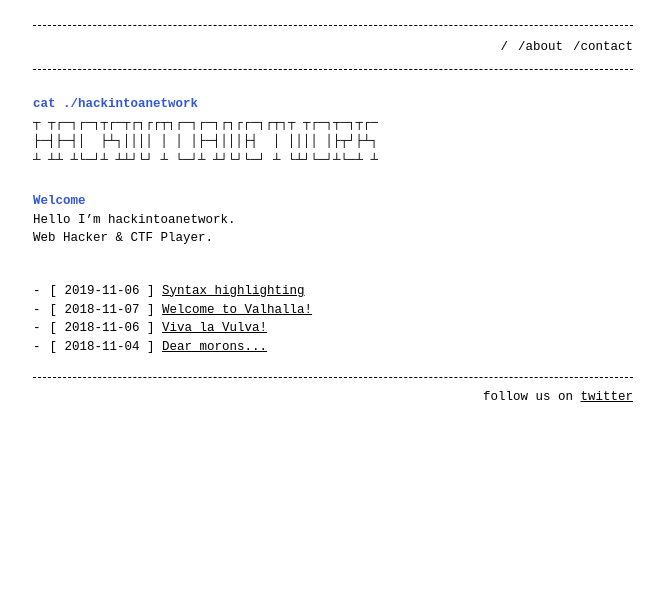
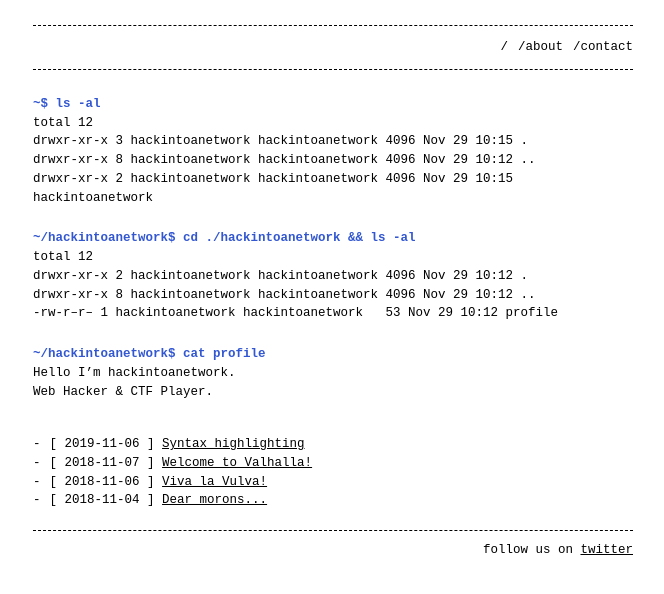
Before and after one commit to hackintoanetwork/hackintoanetwork.github.io, a Jekyll site: the page built from index.md, in a window 1280 px wide. Shown: the top 594 px of the page, without its empty margins (307-971 px from the left). Built offline with Jekyll 4.4.1, drawn with Linux system fonts in a browser that asks for light colours.

Commit message:
Update index.md

```diff
--- a/index.md
+++ b/index.md
@@ -3,14 +3,21 @@ title: /
 layout: home
 permalink: /
 ---
+# ~$ ls -al
 
-# cat ./hackintoanetwork
+total 12
+drwxr-xr-x 3 hackintoanetwork hackintoanetwork 4096 Nov 29 10:15 .
+drwxr-xr-x 8 hackintoanetwork hackintoanetwork 4096 Nov 29 10:12 ..
+drwxr-xr-x 2 hackintoanetwork hackintoanetwork 4096 Nov 29 10:15 hackintoanetwork
 
-┬ ┬┌─┐┌─┐┬┌─┬┌┐┌┌┬┐┌─┐┌─┐┌┐┌┌─┐┌┬┐┬ ┬┌─┐┬─┐┬┌─
-├─┤├─┤│  ├┴┐││││ │ │ │├─┤│││├┤  │ ││││ │├┬┘├┴┐
-┴ ┴┴ ┴└─┘┴ ┴┴┘└┘ ┴ └─┘┴ ┴┘└┘└─┘ ┴ └┴┘└─┘┴└─┴ ┴
+# ~/hackintoanetwork$ cd ./hackintoanetwork && ls -al
 
-# Welcome
+total 12
+drwxr-xr-x 2 hackintoanetwork hackintoanetwork 4096 Nov 29 10:12 .
+drwxr-xr-x 8 hackintoanetwork hackintoanetwork 4096 Nov 29 10:12 ..
+-rw-r--r-- 1 hackintoanetwork hackintoanetwork   53 Nov 29 10:12 profile
+
+# ~/hackintoanetwork$ cat profile
 
 Hello I'm hackintoanetwork.
 Web Hacker & CTF Player.
```
